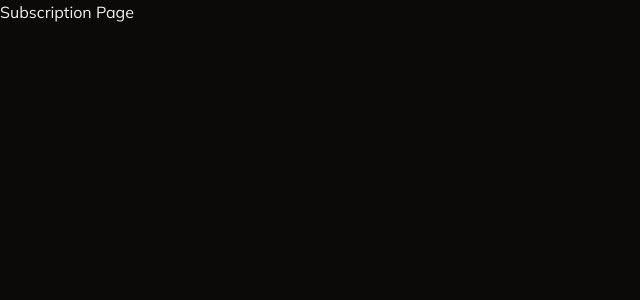
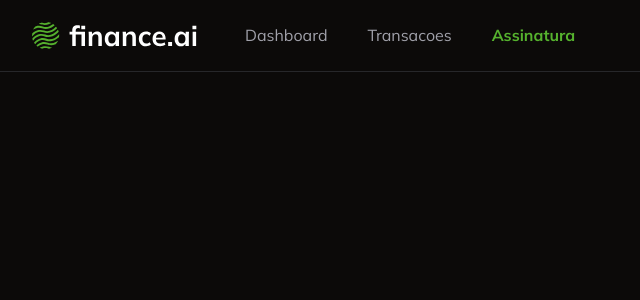
Before and after one commit to TiagoCoder2022/finance-ai, a Next.js app: page /subscription in a window 1280 px wide. Shown: the top 300 px of the page, without its empty margins (0-640 px from the left). Built offline with nearby package versions, Linux system fonts and the light colour scheme.

Commit message:
feat: add navbar component

```diff
--- /dev/null
+++ b/app/_components/navbar.tsx
@@ -0,0 +1,44 @@
+"use client"
+
+import { UserButton } from "@clerk/nextjs";
+import Image from "next/image";
+import Link from "next/link";
+import { usePathname } from "next/navigation";
+
+const Navbar = () => {
+    const pathname = usePathname()
+    return (
+        <nav className="flex justify-between px-8 py-4 border-b border-solid">
+            <div className="flex items-center gap-10">
+                <Image src="/login.svg" alt="Finance AI" width={173} height={39} />
+                <Link href="/"
+                    className={
+                        pathname === "/" ? "text-primary font-bold" : "text-muted-foreground"
+                    }
+                >
+                    Dashboard
+                </Link>
+                <Link
+                    href="/transactions"
+                    className={
+                        pathname === "/transactions" ? "text-primary font-bold" : "text-muted-foreground"
+                    }
+                >
+                    Transacoes
+                </Link>
+                <Link
+                    href="/subscription"
+                    className={
+                        pathname === "/subscription" ? "text-primary font-bold" : "text-muted-foreground"
+                    }
+                >
+                    Assinatura
+                </Link>
+            </div>
+
+            <UserButton showName />
+        </nav>
+    )
+}
+
+export default Navbar;
--- a/app/page.tsx
+++ b/app/page.tsx
@@ -1,6 +1,6 @@
-import { UserButton } from "@clerk/nextjs";
 import { auth } from "@clerk/nextjs/server";
 import { redirect } from "next/navigation";
+import Navbar from "./_components/navbar";
 
 const Home = async () => {
   const {userId} = await auth()
@@ -8,9 +8,7 @@
     redirect("/login")
   }
   return (
-    <div className="h-full flex justify-center items-center">
-      <UserButton showName />
-    </div>
+    <Navbar />
   );
 }
 
--- a/app/subscription/page.tsx
+++ b/app/subscription/page.tsx
@@ -1,6 +1,8 @@
+import Navbar from "../_components/navbar";
+
 const SubscriptionPage = () => {
     return (
-        <h1>Subscription Page</h1>
+        <Navbar />
     );
 }
 
--- a/app/transactions/page.tsx
+++ b/app/transactions/page.tsx
@@ -2,11 +2,14 @@
 import { DataTable } from "../_components/ui/data-table";
 import { TransactionColumns } from "./_columns";
 import AddTransactionButton from "../_components/add-transaction-button";
+import Navbar from "../_components/navbar";
 
 
 const TransactionsPage = async () => {
     const transactions = await db.transaction.findMany({ })
     return (
+        <>
+            <Navbar />
             <div className="p-6 space-y-6">
                 <div className="flex w-full items-center justify-between">
                     <h1 className="text-2xl font-bold">Transações</h1>
@@ -14,6 +17,7 @@
                 </div>
                 <DataTable columns={TransactionColumns} data={transactions} />
         </div>
+        </>
     );
 }
 
```
Lines whose indentation alone changed are shown as unchanged.
